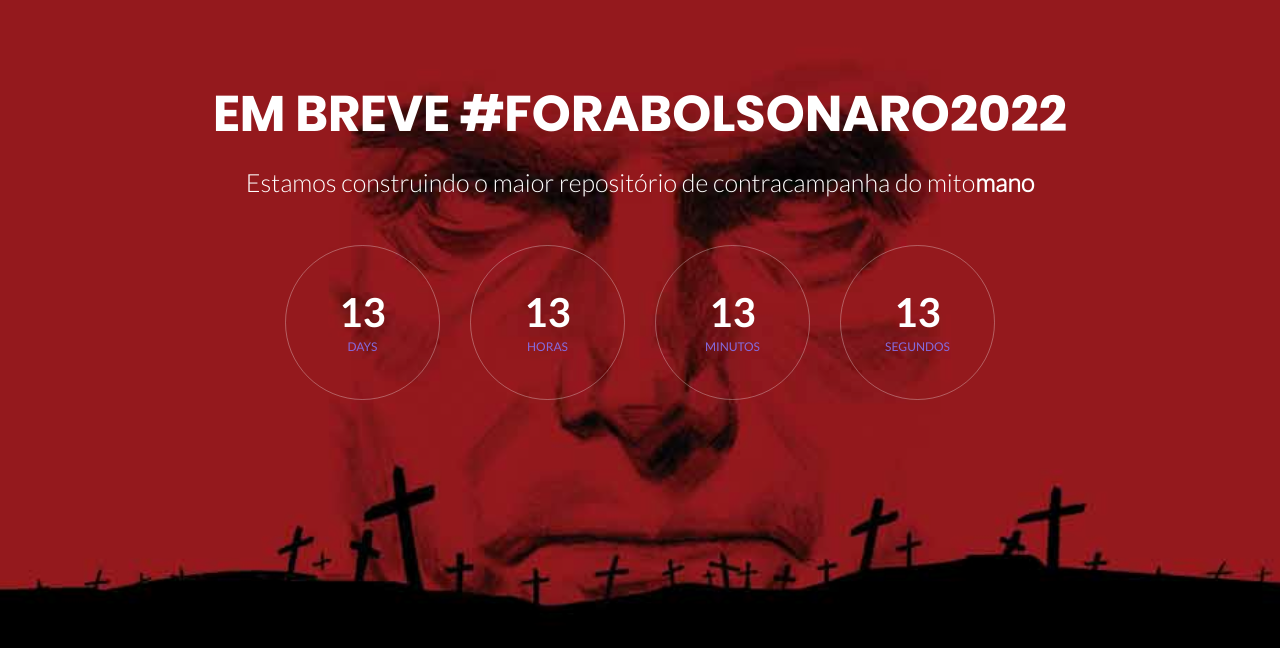
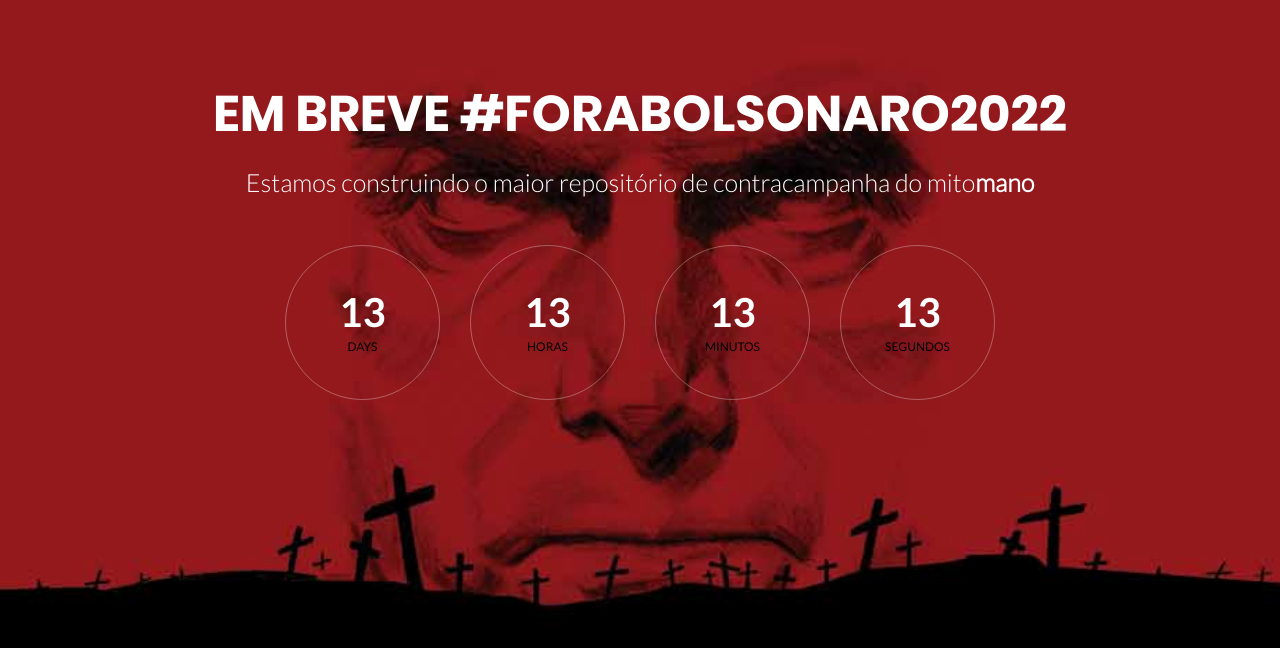
Before and after one commit to campanhabolsonaro/campanhabolsonaro.github.io, a plain HTML site: page index.html in a window 1280 px wide. Shown: the part 130-778 px from the top of the page. Drawn offline with Linux system fonts and the light colour scheme.

Commit message:
Update main.css

```diff
--- a/css/main.css
+++ b/css/main.css
@@ -207,7 +207,7 @@ Primary use:
   font-family: Lato-Regular;
   font-size: 12px;
   line-height: 1;
-  color: #846add;
+  color: #000000;
   text-transform: uppercase;
 }
 
```
